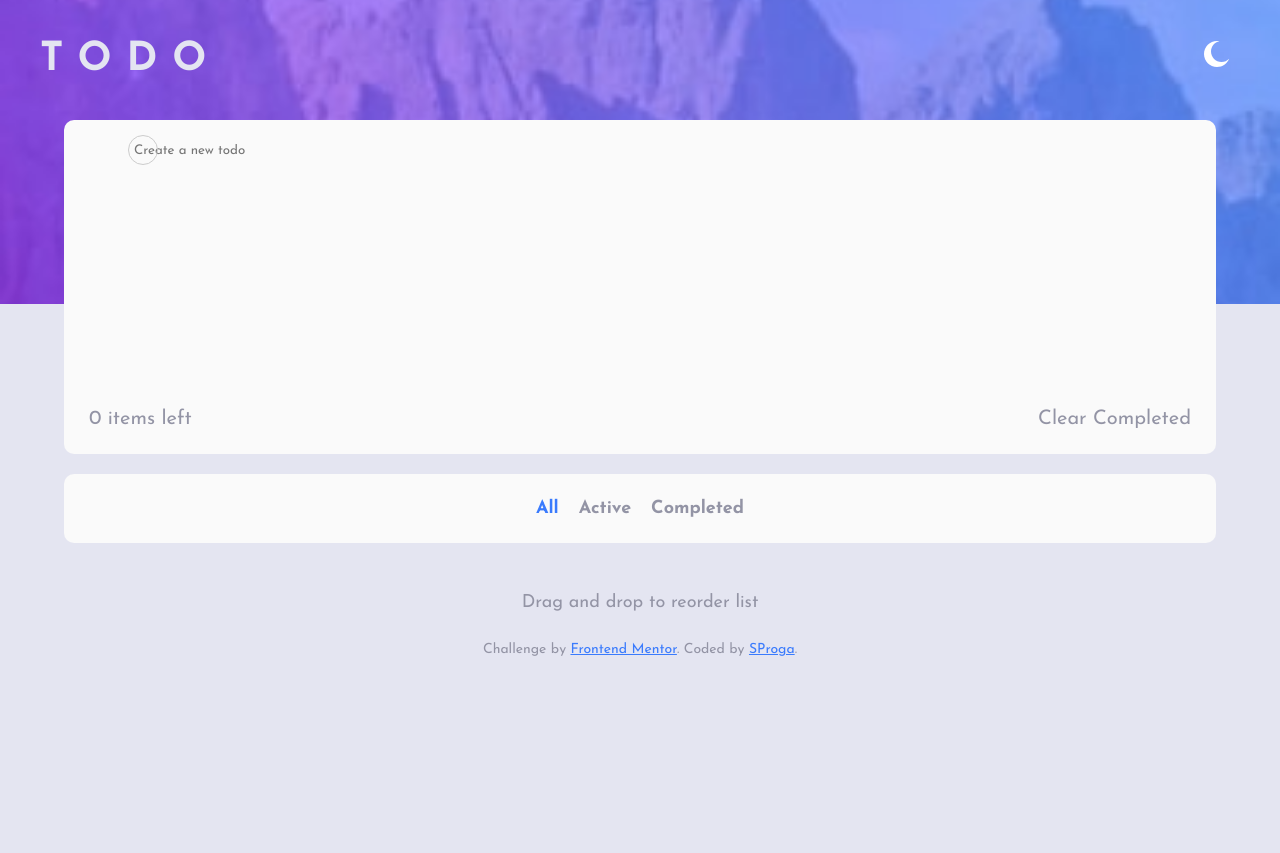
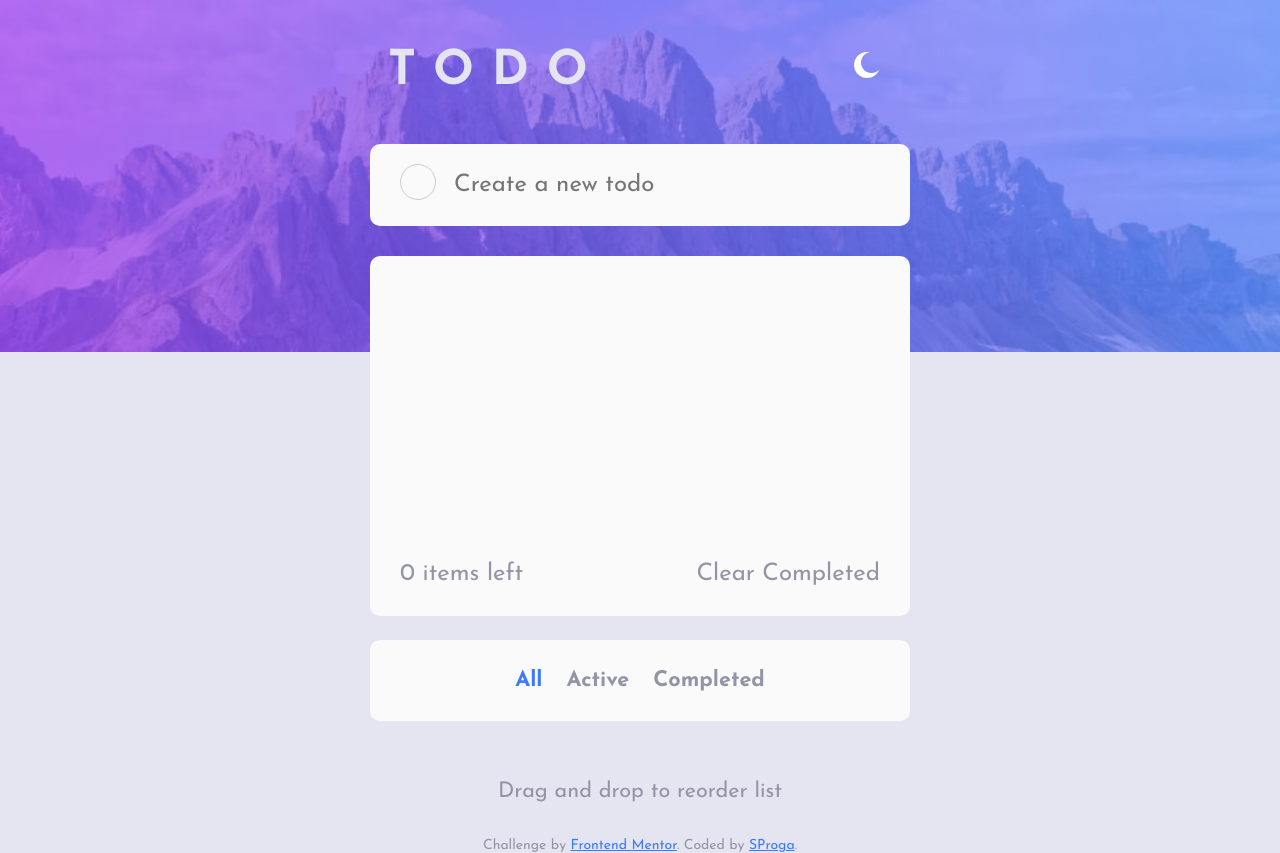
Before and after one commit to SProga/todoApp, a website: page index.html in a window 1280 px wide. Before the commit the page ends 800 px from the top, so only its background shows below. Drawn offline with Linux system fonts and the light colour scheme.

Commit message:
refactored buttons

```diff
--- a/index.html
+++ b/index.html
@@ -26,13 +26,13 @@
 		<header class="header">
 			<div class="header__group">
 				<h1 class="title my-l ml-m">Todo</h1>
-				<span class="btn__theme">
+				<button class="btn__theme" type="button">
 					<img
 						class="theme__img"
 						src="./public/images/icon-moon.svg"
 						alt="toggle dark mode"
 					/>
-				</span>
+				</button>
 			</div>
 
 			<div class="todo">
--- a/public/js/script.js
+++ b/public/js/script.js
@@ -98,12 +98,12 @@ function displayList(arr = listArr) {
 			}'></span>`;
 			console.log(arr);
 			if (!item.enterAnimation) {
-				todoItem.classList.add("slideRight");
+				todoItem.classList.add("fadeIn");
 				item.enterAnimation = true;
 			}
 			list.append(todoItem);
 			setTimeout(() => {
-				todoItem.classList.remove("slideRight");
+				todoItem.classList.remove("fadeIn");
 			}, 3000);
 		});
 	}
@@ -139,7 +139,16 @@ function filterList(item) {
 
 const changeTheme = document.querySelector(".btn__theme");
 changeTheme.addEventListener("click", () => {
+	let timer;
+	clearTimeout(timer);
 	document.body.classList.toggle("dark-theme");
+	document.body.classList.add("fadeIn");
+	changeTheme.disabled = true;
+	timer = setTimeout(() => {
+		document.body.classList.remove("fadeIn");
+		changeTheme.disabled = false;
+	}, 600);
+
 	document.querySelector(".header").classList.toggle("dark-background");
 	if (document.body.classList.contains("dark-theme")) {
 		document.querySelector(".theme__img").src = "./public/images/icon-sun.svg";
--- a/public/sass/abstract/_mixins.scss
+++ b/public/sass/abstract/_mixins.scss
@@ -19,13 +19,13 @@
 	} //900px/16
 
 	@if $breakpoint== tab-land {
-		@media only screen and (max-width: 75em) {
+		@media only screen and (max-width: 80em) {
 			@content;
 		}
 	} //1200px/16
 
 	@if $breakpoint== big-desktop {
-		@media only screen and (min-width: 112.5em) {
+		@media only screen and (min-width: 80em) {
 			@content;
 		}
 	} //1800px/16
--- a/public/sass/base/_animations.scss
+++ b/public/sass/base/_animations.scss
@@ -371,8 +371,8 @@ fadeIn
 	animation-name: fadeIn;
 	-webkit-animation-name: fadeIn;
 
-	animation-duration: 1.5s;
-	-webkit-animation-duration: 1.5s;
+	animation-duration: 1s;
+	-webkit-animation-duration: 1s;
 
 	animation-timing-function: ease-in-out;
 	-webkit-animation-timing-function: ease-in-out;
@@ -382,18 +382,10 @@ fadeIn
 
 @keyframes fadeIn {
 	0% {
-		transform: scale(0);
 		opacity: 0;
 	}
-	60% {
-		transform: scale(1.1);
-	}
-	80% {
-		transform: scale(0.9);
-		opacity: 1;
-	}
+
 	100% {
-		transform: scale(1);
 		opacity: 1;
 	}
 }
--- a/public/sass/base/_base.scss
+++ b/public/sass/base/_base.scss
@@ -67,4 +67,6 @@ body.dark-theme {
 
 main {
 	color: inherit;
+	max-width: 50rem;
+	margin: 0 auto;
 }
--- a/public/sass/components/_components.scss
+++ b/public/sass/components/_components.scss
@@ -2,6 +2,9 @@
 	position: relative;
 	width: 100%;
 	text-align: center;
+	margin: 0 auto;
+	max-width: 50rem;
+	margin: 0 auto;
 	&__input {
 		position: relative;
 		padding: 2.4rem;
@@ -11,6 +14,7 @@
 		border: none;
 		margin: 0 auto;
 		font-family: inherit;
+		font-size: 2rem;
 		padding-left: 7rem;
 		z-index: 2;
 		color: var(--dark-grayish-blue);
@@ -43,6 +47,18 @@
 		margin-top: -15rem;
 		width: 90%;
 		border-radius: 10px;
+
+		@include respond(tab-land) {
+			margin-top: -10rem;
+		}
+
+		@include respond(tab-port) {
+			margin-top: -14rem;
+		}
+
+		@include respond(big-desktop) {
+			margin-top: -8rem;
+		}
 	}
 	// ul Item
 	&__list {
@@ -110,6 +126,7 @@
 	color: inherit;
 	font-family: inherit;
 	text-transform: capitalize;
+	cursor: pointer;
 }
 .remove-item {
 	display: inline-block;
@@ -125,4 +142,8 @@
 	align-self: center;
 	margin-right: 5rem;
 	margin-bottom: 1rem;
+	cursor: pointer;
+	background-color: transparent;
+	border: none;
+	outline: none;
 }
--- a/public/sass/components/_controls.scss
+++ b/public/sass/components/_controls.scss
@@ -17,6 +17,7 @@
 		font-size: 1.8rem;
 		font-weight: 600;
 		color: var(--dark-grayish-blue);
+		cursor: pointer;
 		&:active {
 			color: var(--btn-active) !important;
 		}
--- a/public/sass/layout/_header.scss
+++ b/public/sass/layout/_header.scss
@@ -8,11 +8,18 @@
 	background-position: center;
 	background-size: cover;
 	background-repeat: no-repeat;
+	@include respond(big-desktop) {
+		height: 44vh;
+		background-image: url("../images/bg-desktop-light.jpg");
+	}
 
 	&__group {
 		display: flex;
 		align-items: center;
 		justify-content: space-between;
+		max-width: 50rem;
+		margin: 0 auto;
+		width: 100%;
 	}
 }
 
```
Also changed, not shown: public/css/style.css.
